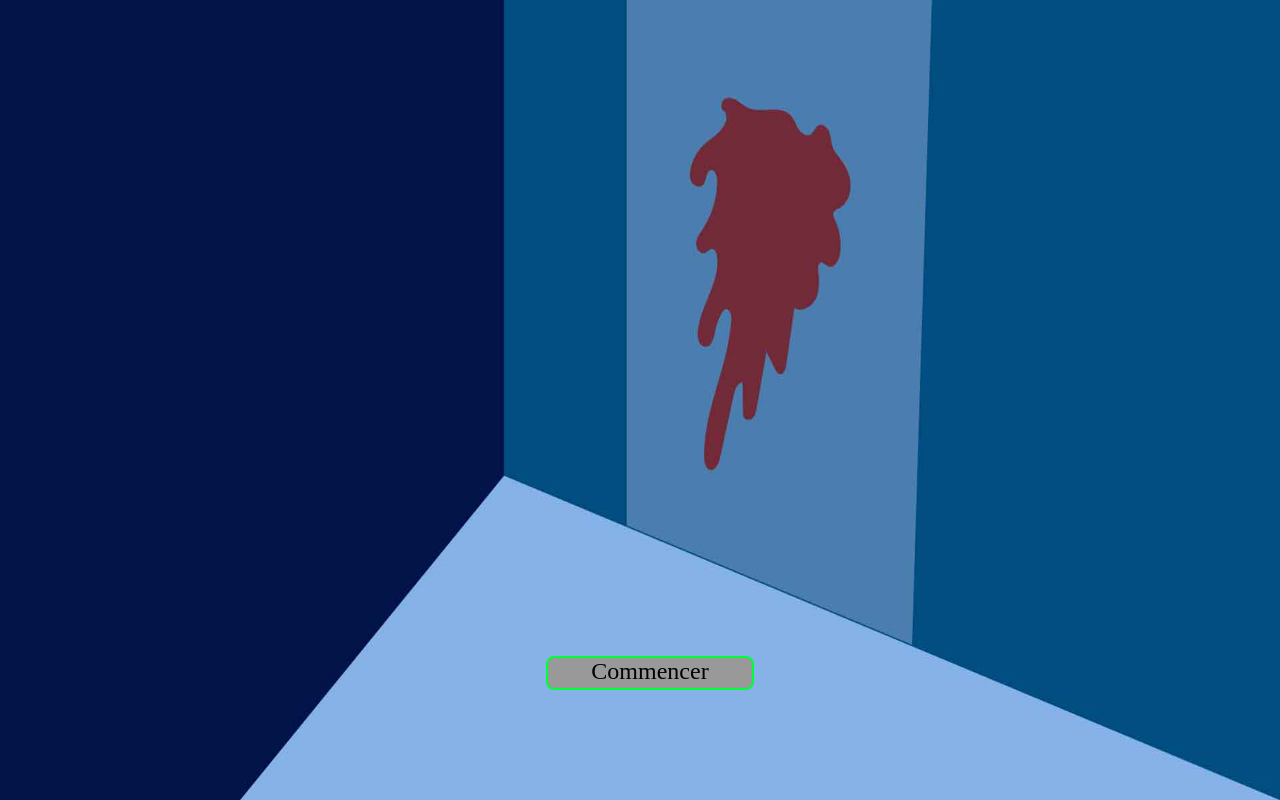
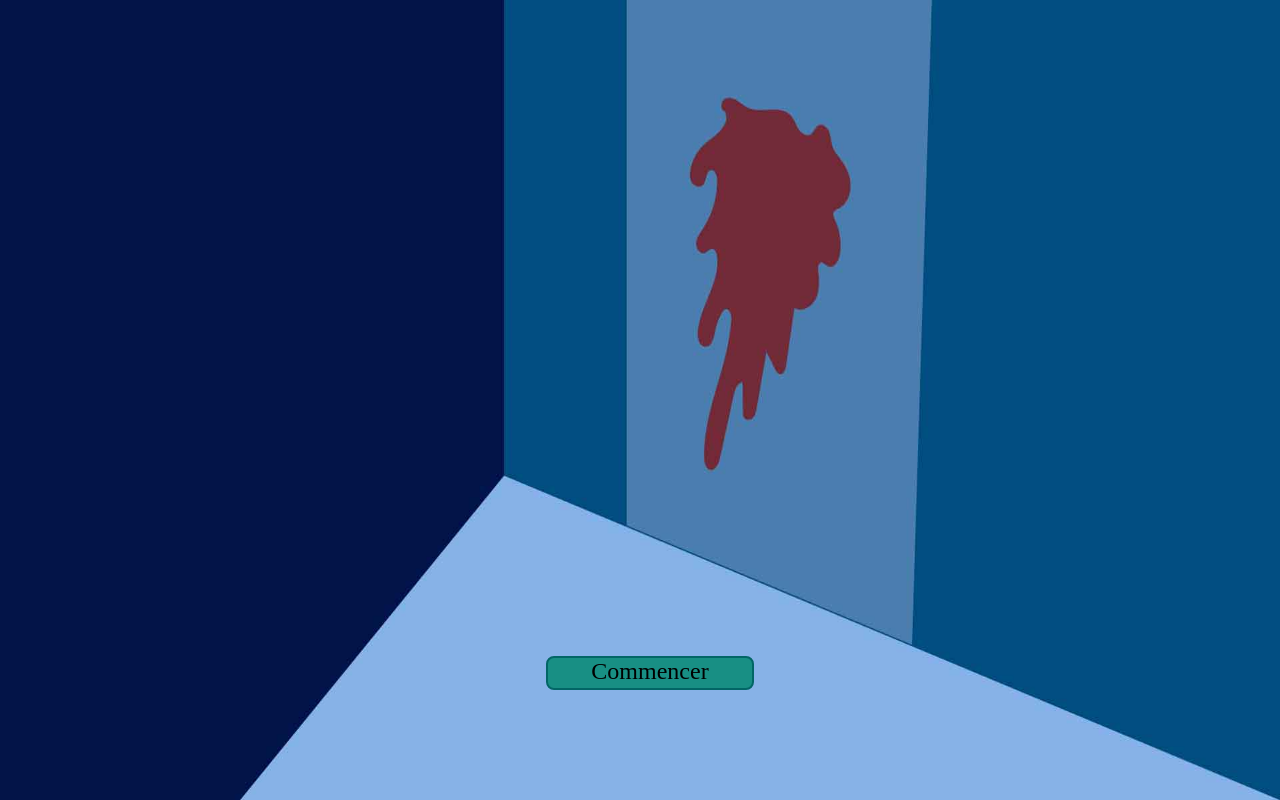
Before and after one commit to ElyKar/hyblab-viol-conj, a plain HTML site: page index.html in a window 1280 px wide. Drawn offline with Linux system fonts and the light colour scheme.

Commit message:
Change color buttons

```diff
--- a/assets/css/main.css
+++ b/assets/css/main.css
@@ -29,14 +29,14 @@ p {
 
 .btn {
     text-align: center;
-    text-color: #333;
-    background-color: #999;
+    text-color: #FFFFFF;
+    background-color: #188F84;
     border-radius: 8px;
-    border: 2px solid #00ff36
+    border: 2px solid #026666;
 }
 
 .btn:hover {
-    background-color: #00ff36;
+    background-color: #026666;
     cursor: pointer;
 }
 
```
